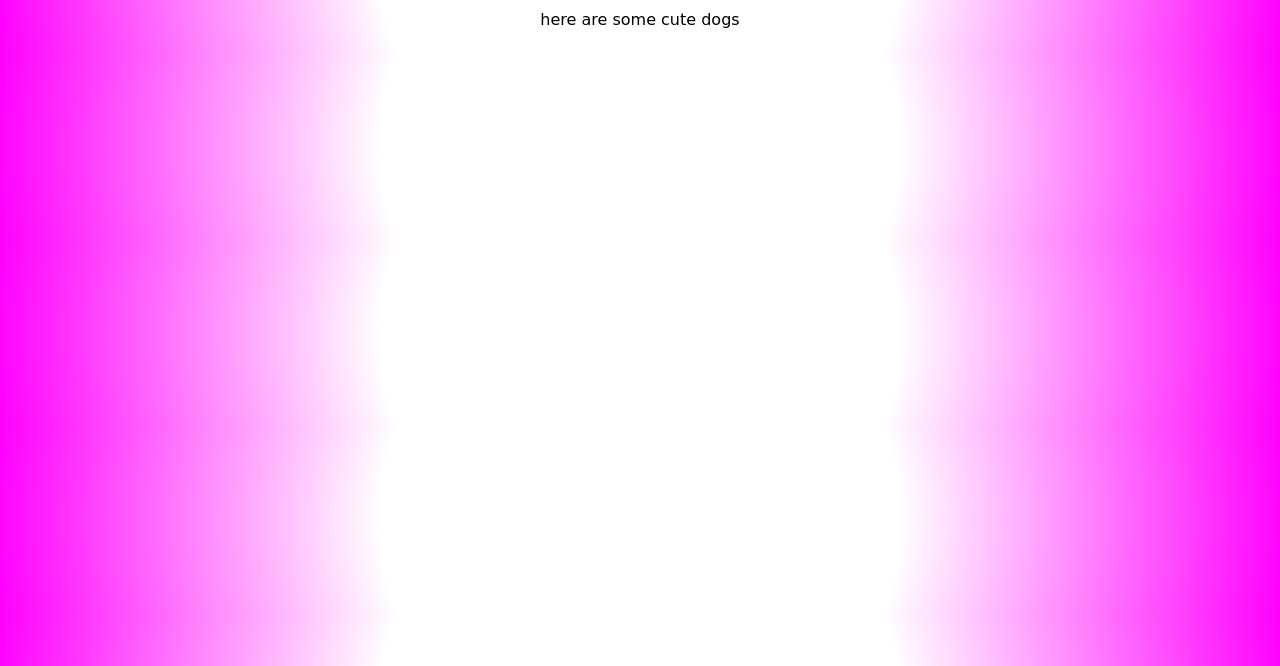
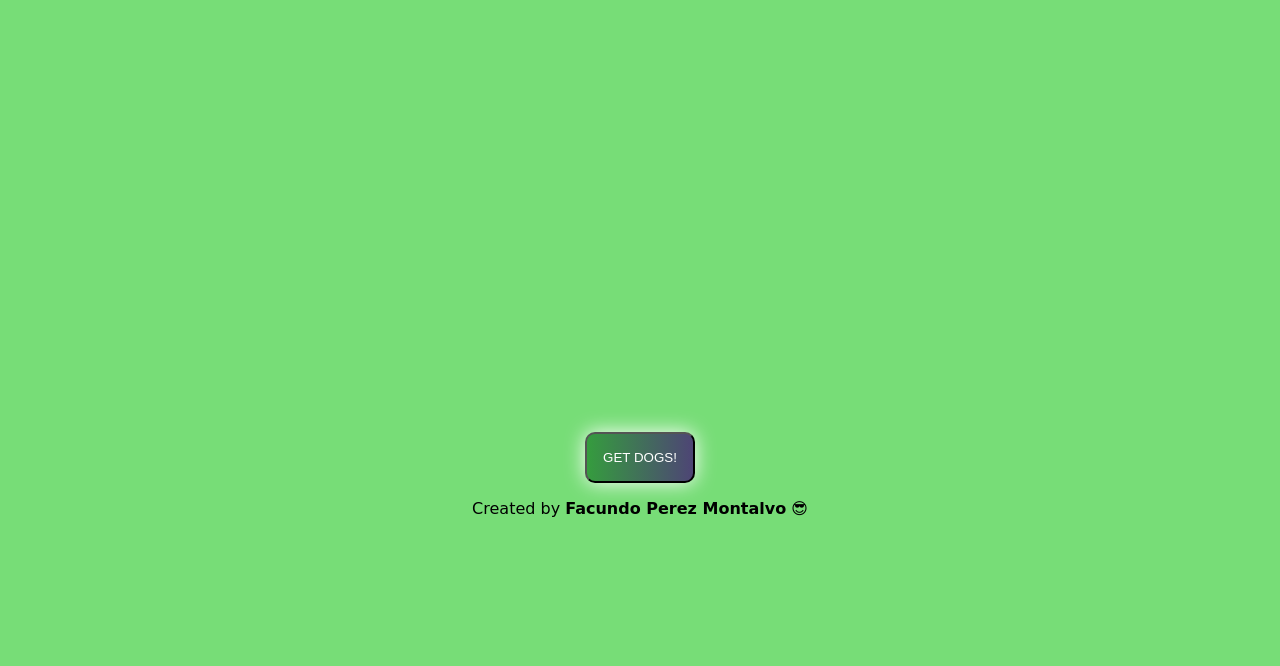
Before and after one commit to facuperezm/cutedogs, a plain HTML site: page index.html in a window 1280 px wide. Shown: the part 134-800 px from the top of the page. Drawn offline with Linux system fonts and the light colour scheme; no server answers; a web font is replaced by a local one.

Commit message:
changed background

```diff
--- a/index.html
+++ b/index.html
@@ -13,8 +13,11 @@
   <body>
     <h1>Having a bad day?</h1>
     <p>here are some cute dogs</p>
-    <img src="" alt="" />
-
+    <div class="image-container">
+      <img src="" alt="" />
+    </div>
+    <button>Get dogs!</button>
     <script type="text/javascript" src="main.js"></script>
   </body>
+  <footer>Created by <strong>Facundo Perez Montalvo</strong> 😎</footer>
 </html>
--- a/main.js
+++ b/main.js
@@ -1,10 +1,21 @@
-setInterval(() => {
+let btn = document.querySelector("button");
+btn.addEventListener("click", () => {
   fetch("https://dog.ceo/api/breeds/image/random")
     .then((res) => res.json())
     .then((data) => {
+      console.log(data);
       document.querySelector("img").src = data.message;
     })
     .catch((err) => {
       console.log(err);
     });
-}, 2000);
+});
+fetch("https://dog.ceo/api/breeds/image/random")
+  .then((res) => res.json())
+  .then((data) => {
+    document.querySelector("img").src = data.message;
+    console.log("se ejecuto por primera vez ");
+  })
+  .catch((err) => {
+    console.log(err);
+  });
--- a/style.css
+++ b/style.css
@@ -1,22 +1,75 @@
-@import url("https://fonts.googleapis.com/css2?family=Peralta&display=swap");
+@import url("https://fonts.googleapis.com/css2?family=Poor+Story&display=swap");
+
+html {
+  margin: 0;
+  padding: 0;
+  box-sizing: border-box;
+}
 
 body {
   display: flex;
   flex-direction: column;
+  justify-content: center;
   text-align: center;
-  background: radial-gradient(
-    circle,
-    rgba(255, 255, 255, 1) 0%,
-    rgba(255, 255, 255, 1) 40%,
-    rgba(255, 0, 254, 1) 100%
-  );
-  font-family: "Peralta", cursive;
+  background-color: #77dd77;
+  font-family: "Poor Story", cursive;
 }
 h1 {
   font-size: 3rem;
+  text-transform: uppercase;
+  margin: 0;
+  font-weight: BOLD;
 }
 
+p {
+  font-size: 2rem;
+  font-weight: bold;
+  margin: 1rem;
+}
+
+.image-container {
+  max-width: 700px;
+  max-height: 700px;
+  margin: 0 auto;
+  height: 20%;
+  display: flex;
+  justify-content: center;
+  align-content: center;
+  align-items: center;
+}
 img {
-  max-width: 700px;
-  margin: 0 auto;
+  /* width: 30%; */
+  height: 50vh;
 }
+
+button {
+  background-image: linear-gradient(
+    to right,
+    #359c3e 0%,
+    #4e4376 51%,
+    #f3f3f3 100%
+  );
+  margin: 10px;
+  padding: 1rem 1rem;
+  text-align: center;
+  text-transform: uppercase;
+  transition: 0.5s;
+  background-size: 200% auto;
+  color: white;
+  box-shadow: 0 0 20px rgb(255, 255, 255);
+  border-radius: 10px;
+  display: block;
+  max-width: 180px;
+  margin: auto;
+  margin-top: 2rem;
+}
+
+button:hover {
+  background-position: right center; /* change the direction of the change here */
+  color: #fff;
+  text-decoration: none;
+}
+
+footer {
+  margin-top: 1rem;
+}
```
